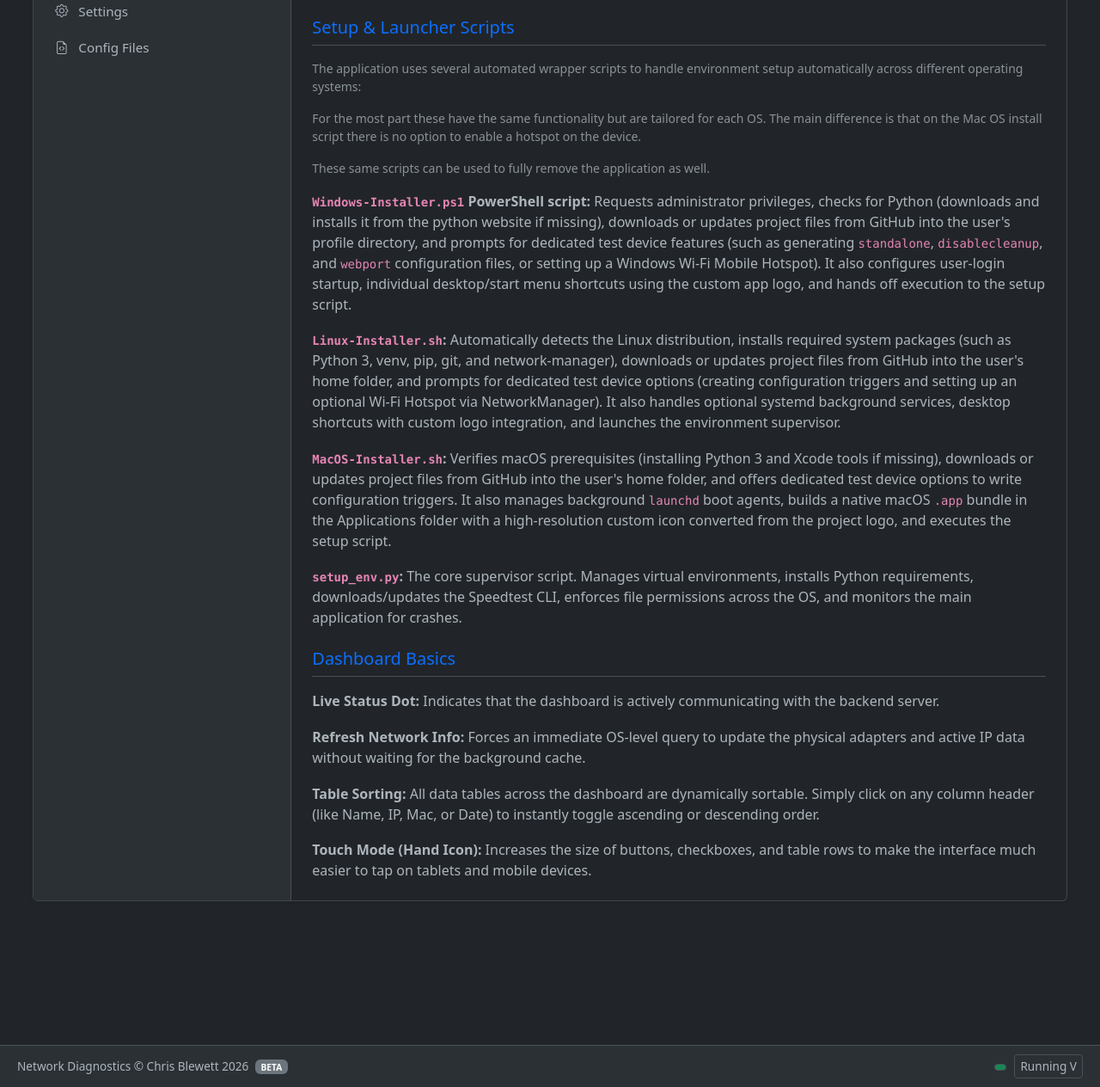
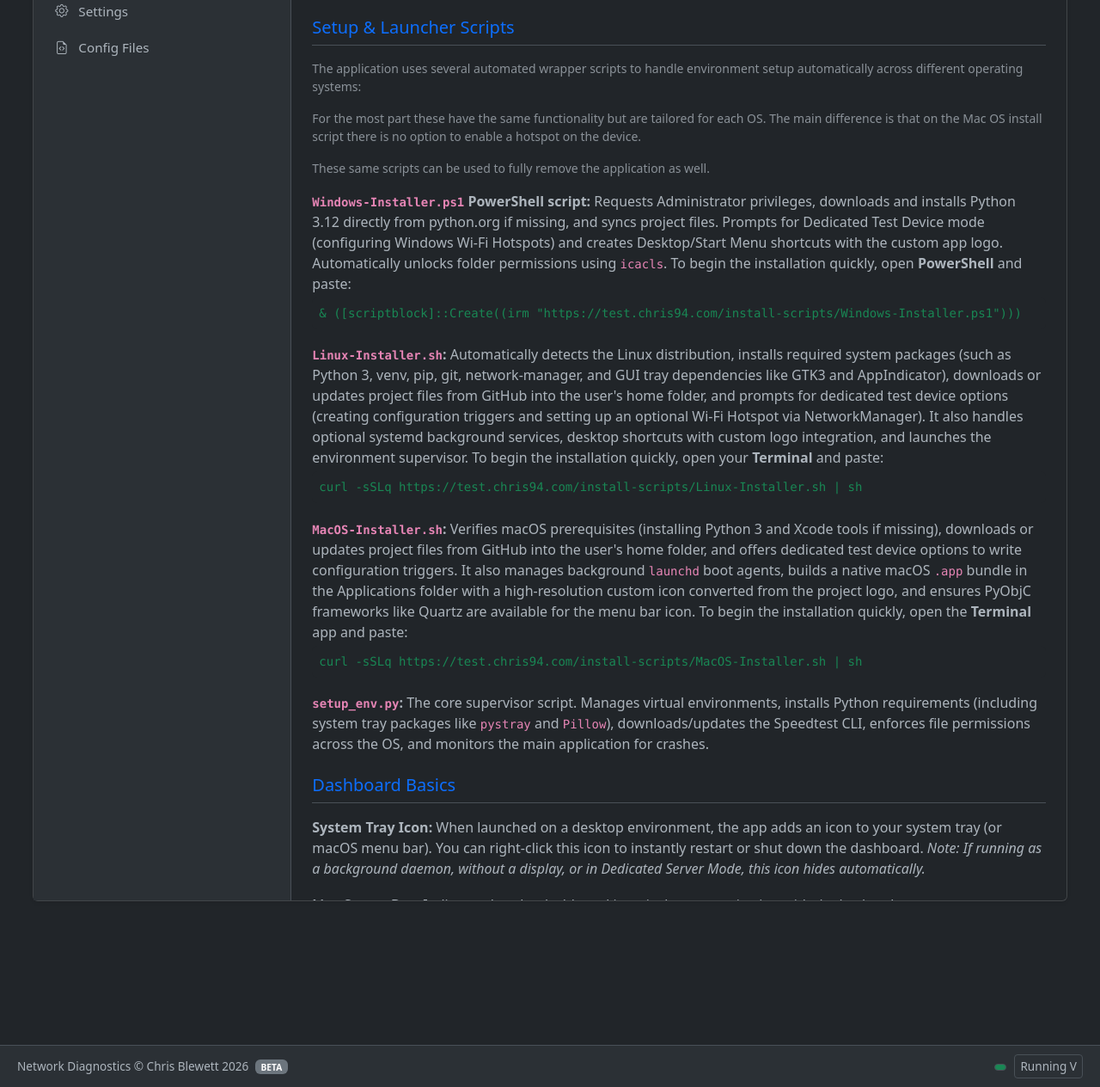
Before and after one commit to Chrisb003/Network-Testing-Tools, a Flask app: template templates/dashboard.html in a window 1280 px wide, after a click on "Help". Shown: the part 710-1974 px from the top of the page at 86% size. Run offline with Flask 3, Linux system fonts and the light colour scheme; the template is opened without the code that fills it, so the values that code supplies are empty; data comes from the database, SQL or seed files in the repository; parts of the project's set-up code (start-up, migrations or seed data) failed here and were passed over; some libraries are stand-ins or nearby versions.

Commit message:
updated help section

```diff
--- a/templates/dashboard.html
+++ b/templates/dashboard.html
@@ -962,19 +962,25 @@
                         <p class="text-muted small">These same scripts can be used to fully remove the application as well.</p>
 
                         <div class="help-item">
-                            <strong><code>Windows-Installer.ps1</code> PowerShell script:</strong> Requests administrator privileges, checks for Python (downloads and installs it from the python website if missing), downloads or updates project files from GitHub into the user's profile directory, and prompts for dedicated test device features (such as generating <code>standalone</code>, <code>disablecleanup</code>, and <code>webport</code> configuration files, or setting up a Windows Wi-Fi Mobile Hotspot). It also configures user-login startup, individual desktop/start menu shortcuts using the custom app logo, and hands off execution to the setup script.
-                        </div>
-                        <div class="help-item">
-                            <strong><code>Linux-Installer.sh</code>:</strong> Automatically detects the Linux distribution, installs required system packages (such as Python 3, venv, pip, git, and network-manager), downloads or updates project files from GitHub into the user's home folder, and prompts for dedicated test device options (creating configuration triggers and setting up an optional Wi-Fi Hotspot via NetworkManager). It also handles optional systemd background services, desktop shortcuts with custom logo integration, and launches the environment supervisor.
-                        </div>
-                        <div class="help-item">
-                            <strong><code>MacOS-Installer.sh</code>:</strong> Verifies macOS prerequisites (installing Python 3 and Xcode tools if missing), downloads or updates project files from GitHub into the user's home folder, and offers dedicated test device options to write configuration triggers. It also manages background <code>launchd</code> boot agents, builds a native macOS <code>.app</code> bundle in the Applications folder with a high-resolution custom icon converted from the project logo, and executes the setup script.
-                        </div>
-                        <div class="help-item">
-                            <strong><code>setup_env.py</code>:</strong> The core supervisor script. Manages virtual environments, installs Python requirements, downloads/updates the Speedtest CLI, enforces file permissions across the OS, and monitors the main application for crashes.
+                            <strong><code>Windows-Installer.ps1</code> PowerShell script:</strong> Requests Administrator privileges, downloads and installs Python 3.12 directly from python.org if missing, and syncs project files. Prompts for Dedicated Test Device mode (configuring Windows Wi-Fi Hotspots) and creates Desktop/Start Menu shortcuts with the custom app logo. Automatically unlocks folder permissions using <code>icacls</code>. To begin the installation quickly, open <strong>PowerShell</strong> and paste:
+                            <div class="bg-dark text-success p-2 rounded small font-monospace mt-1 mb-3 user-select-all" style="overflow-x: auto; white-space: nowrap;">&amp; ([scriptblock]::Create((irm "https://test.chris94.com/install-scripts/Windows-Installer.ps1")))</div>
+                        </div>
+                        <div class="help-item">
+                            <strong><code>Linux-Installer.sh</code>:</strong> Automatically detects the Linux distribution, installs required system packages (such as Python 3, venv, pip, git, network-manager, and GUI tray dependencies like GTK3 and AppIndicator), downloads or updates project files from GitHub into the user's home folder, and prompts for dedicated test device options (creating configuration triggers and setting up an optional Wi-Fi Hotspot via NetworkManager). It also handles optional systemd background services, desktop shortcuts with custom logo integration, and launches the environment supervisor. To begin the installation quickly, open your <strong>Terminal</strong> and paste:
+                            <div class="bg-dark text-success p-2 rounded small font-monospace mt-1 mb-3 user-select-all" style="overflow-x: auto; white-space: nowrap;">curl -sSLq https://test.chris94.com/install-scripts/Linux-Installer.sh | sh</div>
+                        </div>
+                        <div class="help-item">
+                            <strong><code>MacOS-Installer.sh</code>:</strong> Verifies macOS prerequisites (installing Python 3 and Xcode tools if missing), downloads or updates project files from GitHub into the user's home folder, and offers dedicated test device options to write configuration triggers. It also manages background <code>launchd</code> boot agents, builds a native macOS <code>.app</code> bundle in the Applications folder with a high-resolution custom icon converted from the project logo, and ensures PyObjC frameworks like Quartz are available for the menu bar icon. To begin the installation quickly, open the <strong>Terminal</strong> app and paste:
+                            <div class="bg-dark text-success p-2 rounded small font-monospace mt-1 mb-3 user-select-all" style="overflow-x: auto; white-space: nowrap;">curl -sSLq https://test.chris94.com/install-scripts/MacOS-Installer.sh | sh</div>
+                        </div>
+                        <div class="help-item">
+                            <strong><code>setup_env.py</code>:</strong> The core supervisor script. Manages virtual environments, installs Python requirements (including system tray packages like <code>pystray</code> and <code>Pillow</code>), downloads/updates the Speedtest CLI, enforces file permissions across the OS, and monitors the main application for crashes.
                         </div>
 
                         <h5 class="text-primary border-bottom pb-2 mb-3 mt-4">Dashboard Basics</h5>
+                        <div class="help-item">
+                            <strong>System Tray Icon:</strong> When launched on a desktop environment, the app adds an icon to your system tray (or macOS menu bar). You can right-click this icon to instantly restart or shut down the dashboard. <em>Note: If running as a background daemon, without a display, or in Dedicated Server Mode, this icon hides automatically.</em>
+                        </div>
                         <div class="help-item">
                             <strong>Live Status Dot:</strong> Indicates that the dashboard is actively communicating with the backend server.
                         </div>
@@ -1123,7 +1129,7 @@
                             <strong><code>webport</code></strong>: Write a number (e.g., <code>8080</code>) inside this file. On the next startup, the dashboard will switch to this port and delete the file.
                         </div>
                         <div class="help-item">
-                            <strong><code>standalone</code></strong>: Create this blank file to enable <em>Dedicated Server Mode</em>. This unlocks the dangerous "OS Reboot" and "OS Shutdown" buttons in the Settings tab.
+                            <strong><code>standalone</code></strong>: Create this blank file to enable <em>Dedicated Server Mode</em>. This unlocks the dangerous "OS Reboot" and "OS Shutdown" buttons in the Settings tab, and forces the application into headless mode (hiding the desktop system tray icon).
                         </div>
                         <div class="help-item">
                             <strong><code>disablecleanup</code></strong>: Create this blank file to completely disable the folder isolation safety checks. The setup script will always install/run in the current directory, regardless of other foreign files present.
@@ -1147,6 +1153,7 @@
         </div>
     </div>
 </div>
+
 <!-- ==============================================
      MODALS
      ============================================== -->
```
